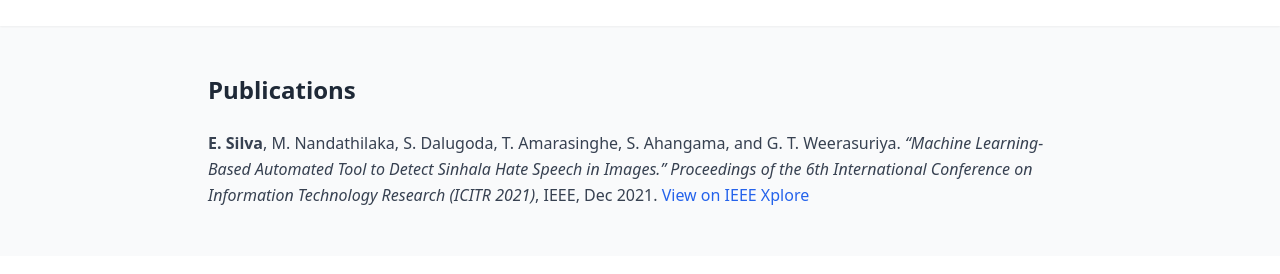
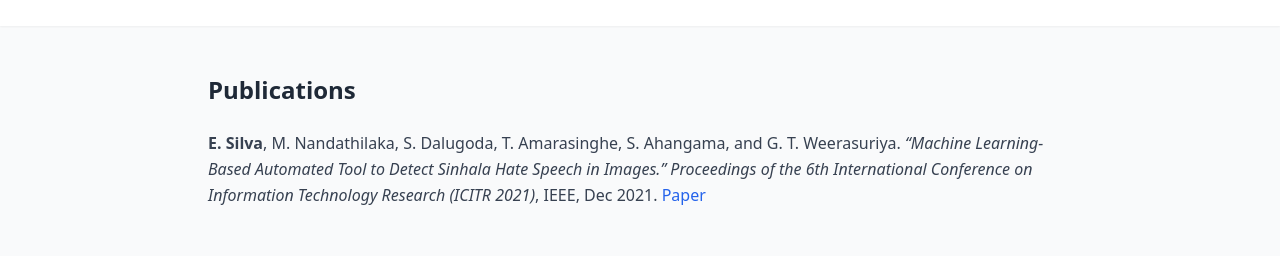
Before and after one commit to evangelisilva/evangelisilva.github.io, a plain HTML site: page index.html in a window 1280 px wide. Shown: the part 2330-2604 px from the top of the page. Drawn offline with nearby package versions, Linux system fonts and the light colour scheme.

Commit message:
Update index.html

```diff
--- a/index.html
+++ b/index.html
@@ -131,7 +131,7 @@
       <span class="italic">Proceedings of the 6th International Conference on Information Technology Research (ICITR 2021)</span>,
       IEEE, Dec 2021.
       <a href="https://ieeexplore.ieee.org/document/9657453" target="_blank" class="text-blue-600 hover:underline">
-        View on IEEE Xplore
+        Paper
       </a>
     </p>
   </div>
```
